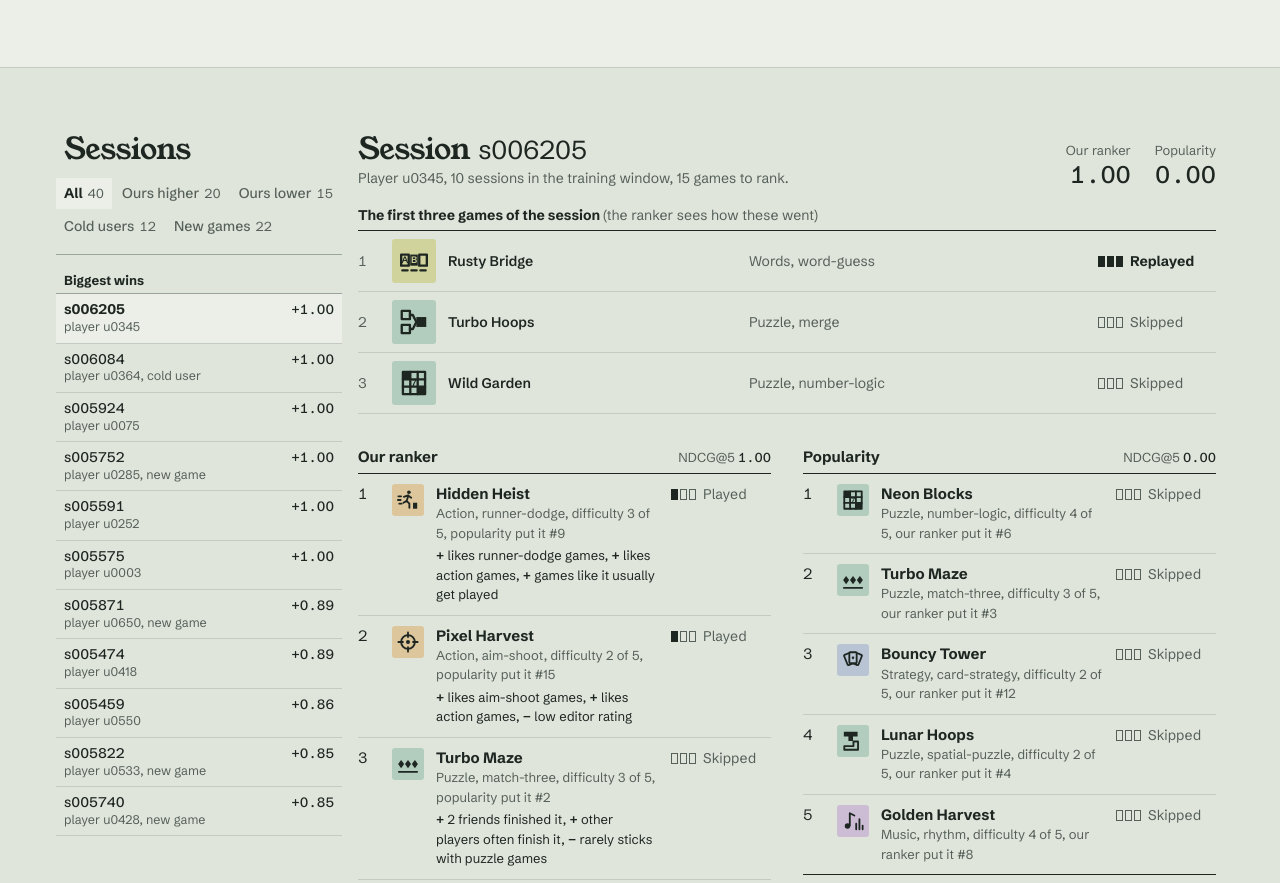
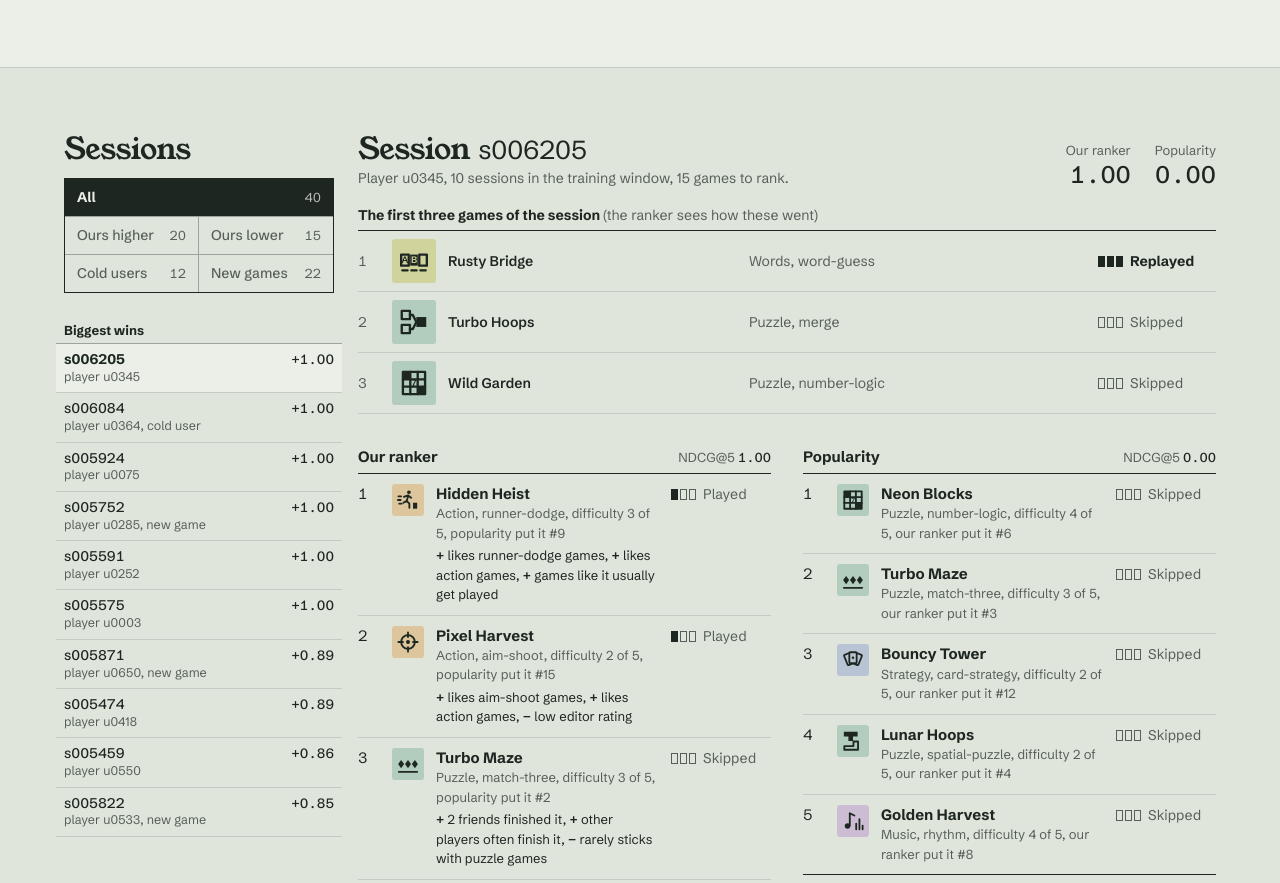
Before and after one commit to MananBafna/atoms-recommender, a plain HTML site: page demo/index.html in a window 1280 px wide. Shown: the part 1240-2123 px from the top of the page. Drawn offline with nearby package versions, Linux system fonts and the light colour scheme; a web font is replaced by a local one.

Commit message:
Demo: segmented session filters, all games shown by default

```diff
--- a/demo/index.html
+++ b/demo/index.html
@@ -183,7 +183,16 @@ body {
 .tbtn[aria-pressed="true"]:active, .tbtn[aria-selected="true"]:active, .tbtn[aria-current="true"]:active { background: var(--paper-3); }
 .tbtn .ct { font-family: var(--num); font-variant-numeric: tabular-nums lining-nums; font-size: 13px; font-weight: 400; color: var(--ink-2); margin-left: 5px; }
 
-.filters { display: flex; flex-wrap: wrap; gap: 2px; margin: 0 -8px; padding-bottom: var(--s3); border-bottom: 1px solid var(--rule); }
+.filters { display: grid; grid-template-columns: 1fr 1fr; border: 1px solid var(--ink); margin-bottom: var(--s3); }
+.filters .fbtn { display: flex; justify-content: space-between; align-items: baseline; gap: 8px; margin: 0; padding: 10px 12px; border-radius: 0; text-decoration: none; font-size: 14px; border-right: 1px solid var(--rule); border-bottom: 1px solid var(--rule); }
+.filters .fbtn:nth-child(2n+1):not(:first-child) { border-right: 0; }
+.filters .fbtn:first-child { grid-column: 1 / -1; border-right: 0; }
+.filters .fbtn:nth-last-child(-n+2):not(:first-child) { border-bottom: 0; }
+.filters .fbtn:hover { background: var(--paper-3); }
+.filters .fbtn[aria-pressed="true"] { background: var(--ink); color: var(--paper); }
+.filters .fbtn[aria-pressed="true"] .ct { color: var(--paper); opacity: .75; }
+.filters .fbtn:focus-visible { outline: 2px solid var(--ink); outline-offset: -4px; }
+.filters .fbtn[aria-pressed="true"]:focus-visible { outline-color: var(--paper); }
 
 .mobile-select { display: none; margin-top: var(--s3); }
 @media (max-width: 1100px) { .mobile-select { display: block; } .slist { display: none; } }
@@ -527,7 +536,7 @@ function gameRow(g, which) {
 function column(s, which) {
   const key = which === "ours" ? "rank_ours" : "rank_base";
   const games = [...s.slate].sort((a, b) => a[key] - b[key]);
-  const n = state.all ? games.length : Math.min(games.length, 8);
+  const n = games.length;
   let html = "";
   games.slice(0, n).forEach((g, i) => {
     html += gameRow(g, which);
@@ -544,7 +553,7 @@ function renderSession() {
     s.is_cold_user ? '<span class="cold-word">Cold user.</span>' : "",
     s.has_zero_history_game ? "The slate has a game with no play history." : "",
   ].filter(Boolean).join(" ");
-  const more = s.slate.length > 8 ? `<button class="more" type="button" id="more">${state.all ? "Show the top 8 only" : `Show all ${s.slate.length} games`}</button>` : "";
+  const more = "";
   el.innerHTML = `<div class="reveal">
     <div class="shead">
       <div>
```
